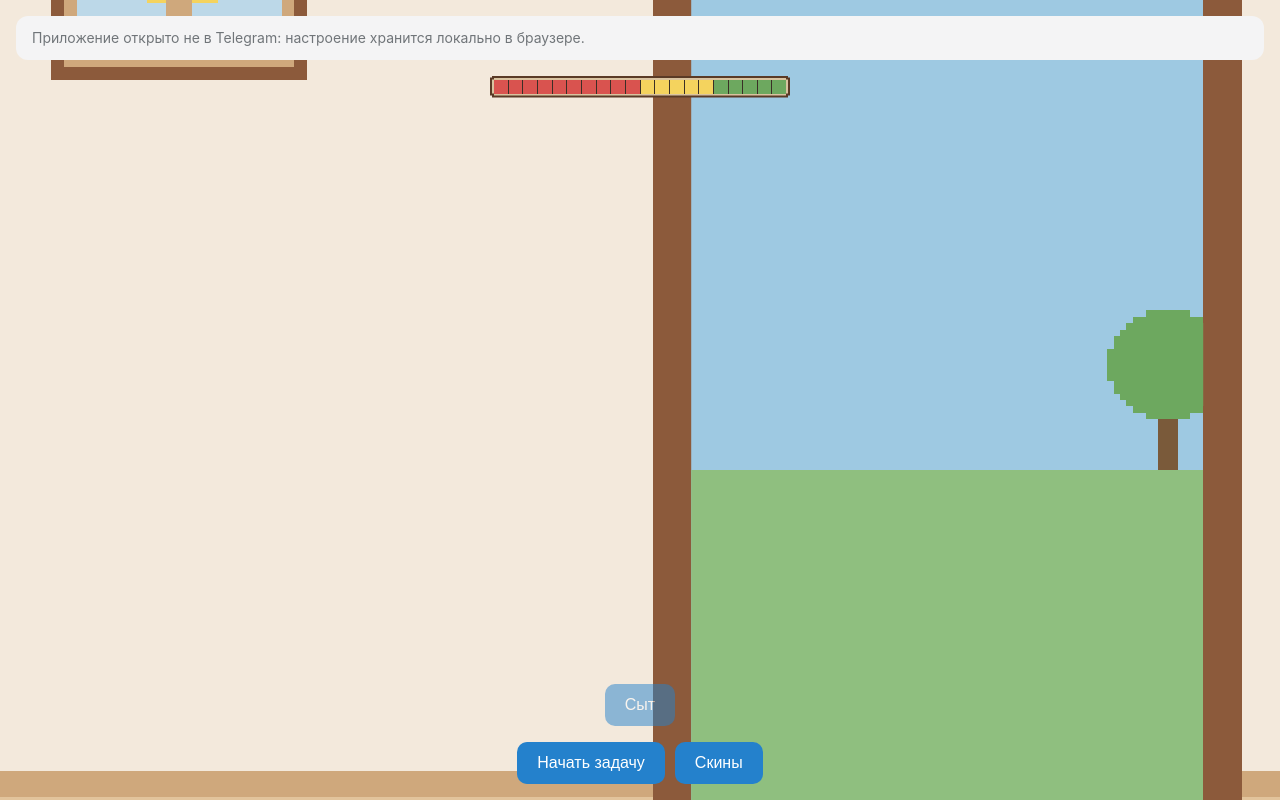
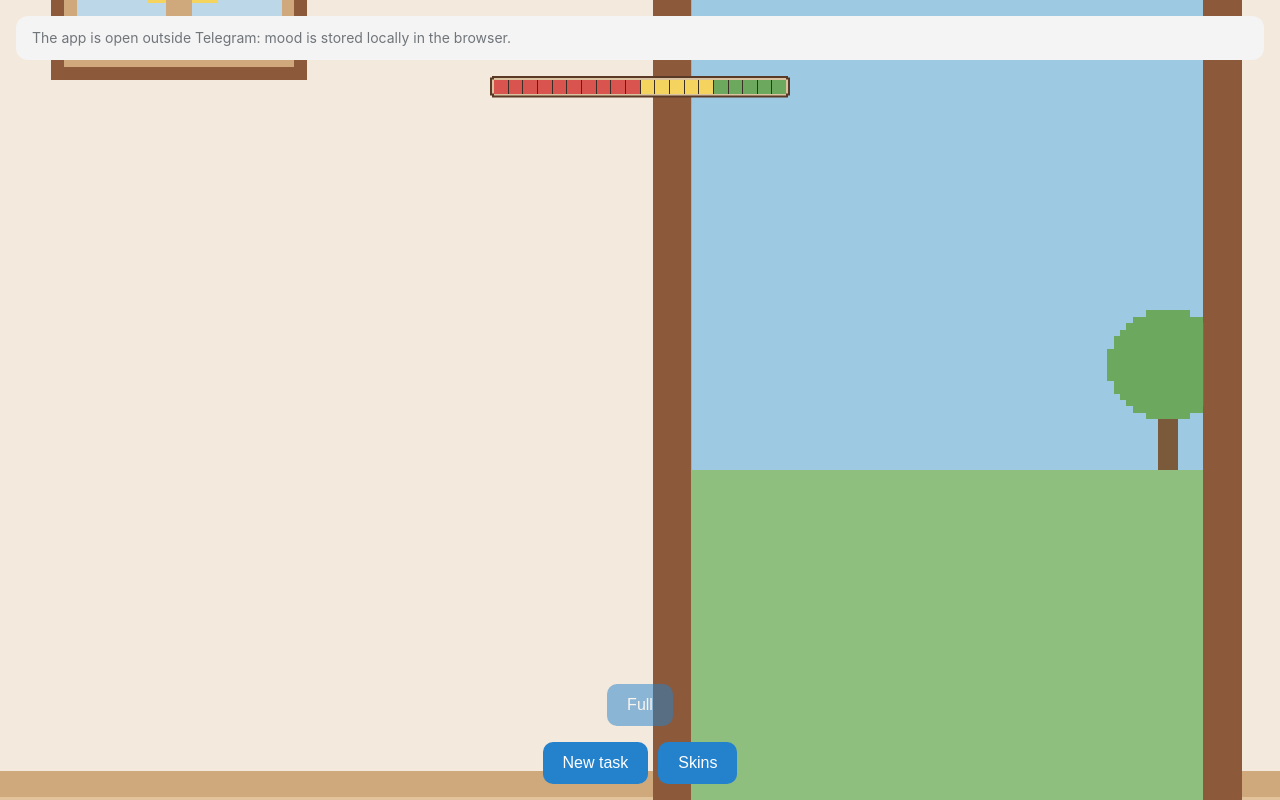
Before and after one commit to olelit/i_promise, a Vue app: page / in a window 1280 px wide. Built offline with nearby package versions, Linux system fonts and the light colour scheme.

Commit message:
Add the i18n catalog and localize the interface

```diff
--- a/src/App.vue
+++ b/src/App.vue
@@ -26,6 +26,7 @@ import {
   type TamagotchiState,
 } from './tamagotchi'
 import { loadState, saveState } from './storage'
+import { m, messages } from './i18n'
 import { pickPhrase, type PhraseEvent } from './phrases'
 import { LEAVE_MS } from './pixel/character'
 import Tamagotchi from './components/Tamagotchi.vue'
@@ -248,7 +249,7 @@ watchEffect(() => {
   if (!webApp) {
     return
   }
-  webApp.MainButton.setText(task.value === null ? 'Начать задачу' : 'Задача')
+  webApp.MainButton.setText(m(task.value === null ? messages.taskButton : messages.taskButtonActive))
   webApp.MainButton.show()
 })
 
@@ -281,7 +282,7 @@ onMounted(async () => {
     webApp.onEvent('themeChanged', applyTheme)
     webApp.MainButton.onClick(handleMainButton)
     if (hasSecondaryButton && webApp?.SecondaryButton) {
-      webApp.SecondaryButton.setText('Скины')
+      webApp.SecondaryButton.setText(m(messages.skins))
       webApp.SecondaryButton.onClick(handleSkinButton)
       webApp.SecondaryButton.show()
     }
@@ -323,7 +324,7 @@ onUnmounted(() => {
   <div class="app" :style="themeStyle">
     <RoomScene :away="away" :now="now" :animate="ready" />
     <div v-if="!inTelegram" class="banner">
-      Приложение открыто не в Telegram: настроение хранится локально в браузере.
+      {{ m(messages.banner) }}
     </div>
     <MoodIndicator :mood="current.mood" interactive @set-mood="handleSetMood" />
     <main class="content">
@@ -349,9 +350,9 @@ onUnmounted(() => {
           type="button"
           @click="task === null ? (createOpen = true) : (infoOpen = true)"
         >
-          {{ task === null ? 'Начать задачу' : 'Задача' }}
+          {{ task === null ? m(messages.taskButton) : m(messages.taskButtonActive) }}
         </button>
-        <button class="task-button" type="button" @click="skinOpen = true">Скины</button>
+        <button class="task-button" type="button" @click="skinOpen = true">{{ m(messages.skins) }}</button>
       </div>
     </main>
     <RoomScene :away="away" :now="now" front :animate="ready" />
--- a/src/components/MoodControls.vue
+++ b/src/components/MoodControls.vue
@@ -1,6 +1,6 @@
 <script setup lang="ts">
 import { computed } from 'vue'
-import { formatRemaining } from '../tamagotchi'
+import { formatRemaining, m, messages } from '../i18n'
 import { getWebApp } from '../telegram'
 
 const props = defineProps<{
@@ -13,12 +13,12 @@ const webApp = getWebApp()
 
 const feedLabel = computed(() => {
   if (props.blockReason === 'cooldown' && props.nextFeedMs !== null) {
-    return `Покормить через ${formatRemaining(props.nextFeedMs)}`
+    return m(messages.feedCooldown)(formatRemaining(props.nextFeedMs))
   }
   if (props.blockReason === 'full') {
-    return 'Сыт'
+    return m(messages.full)
   }
-  return 'ПОКОРМИТЬ'
+  return m(messages.feed)
 })
 
 function handleFeed(): void {
@@ -36,7 +36,7 @@ function handleWrapClick(): void {
 <template>
   <section class="controls">
     <p v-if="remainingMs !== null" class="away">
-      Он ушёл. Вернётся через {{ formatRemaining(remainingMs) }}
+      {{ m(messages.away)(formatRemaining(remainingMs)) }}
     </p>
     <div v-else class="feed-wrap" @click="handleWrapClick">
       <button class="feed" type="button" :disabled="blockReason !== null" @click.stop="handleFeed">
--- a/src/components/MoodIndicator.vue
+++ b/src/components/MoodIndicator.vue
@@ -2,6 +2,7 @@
 import { computed } from 'vue'
 import { MOOD_MAX, MOOD_MIN } from '../tamagotchi'
 import { PALETTE } from '../pixel/palette'
+import { m, messages } from '../i18n'
 
 const props = defineProps<{ mood: number; interactive?: boolean }>()
 const emit = defineEmits<{ setMood: [mood: number] }>()
@@ -30,7 +31,7 @@ function handleInput(event: Event): void {
       class="meter"
       role="meter"
       :aria-hidden="interactive ? 'true' : undefined"
-      aria-label="Настроение"
+      :aria-label="m(messages.mood)"
       :aria-valuemin="MOOD_MIN"
       :aria-valuemax="MOOD_MAX"
       :aria-valuenow="Math.round(mood)"
@@ -54,7 +55,7 @@ function handleInput(event: Event): void {
       :max="MOOD_MAX"
       step="1"
       :value="Math.round(mood)"
-      aria-label="Настроение"
+      :aria-label="m(messages.mood)"
       @input="handleInput"
     />
   </div>
--- a/src/components/SkinDialog.vue
+++ b/src/components/SkinDialog.vue
@@ -3,6 +3,7 @@ import Modal from './Modal.vue'
 import PixelSprite from './PixelSprite.vue'
 import { characterMap } from '../pixel/character'
 import { SKINS, skinColors } from '../pixel/skins'
+import { m, messages, skinName } from '../i18n'
 import type { SkinId } from '../tamagotchi'
 
 defineProps<{ selected: SkinId }>()
@@ -12,7 +13,7 @@ const portrait = characterMap('happy', 0)
 </script>
 
 <template>
-  <Modal title="Скины" @close="emit('close')">
+  <Modal :title="m(messages.skins)" @close="emit('close')">
     <div class="skins">
       <button
         v-for="skin in SKINS"
@@ -26,7 +27,7 @@ const portrait = characterMap('happy', 0)
         <svg class="preview" viewBox="0 0 48 48" aria-hidden="true">
           <PixelSprite :map="portrait" :palette="skinColors(skin.id)" />
         </svg>
-        <span class="name">{{ skin.name }}</span>
+        <span class="name">{{ skinName(skin.id) }}</span>
       </button>
     </div>
   </Modal>
--- a/src/components/TaskCreateDialog.vue
+++ b/src/components/TaskCreateDialog.vue
@@ -1,6 +1,7 @@
 <script setup lang="ts">
 import { computed, ref } from 'vue'
 import { TASK_DESCRIPTION_MAX, TASK_MAX_HOURS, TASK_MIN_HOURS } from '../tamagotchi'
+import { m, messages } from '../i18n'
 import Modal from './Modal.vue'
 
 const emit = defineEmits<{ start: [input: { hours: number; description: string }]; close: [] }>()
@@ -28,23 +29,23 @@ function submit(): void {
 </script>
 
 <template>
-  <Modal title="Начать задачу" @close="emit('close')">
+  <Modal :title="m(messages.newTaskTitle)" @close="emit('close')">
     <label class="field">
-      <span>Сколько часов</span>
+      <span>{{ m(messages.hoursLabel) }}</span>
       <input v-model.number="hours" type="number" :min="TASK_MIN_HOURS" :max="TASK_MAX_HOURS" step="1" />
     </label>
     <label class="field">
-      <span>Краткое описание</span>
+      <span>{{ m(messages.descriptionLabel) }}</span>
       <input
         v-model="description"
         type="text"
         :maxlength="TASK_DESCRIPTION_MAX"
-        placeholder="Что нужно сделать?"
+        :placeholder="m(messages.descriptionPlaceholder)"
       />
     </label>
     <div class="actions">
-      <button class="secondary" type="button" @click="emit('close')">Отмена</button>
-      <button class="primary" type="button" :disabled="!valid" @click="submit">Начать</button>
+      <button class="secondary" type="button" @click="emit('close')">{{ m(messages.cancel) }}</button>
+      <button class="primary" type="button" :disabled="!valid" @click="submit">{{ m(messages.start) }}</button>
     </div>
   </Modal>
 </template>
--- /dev/null
+++ b/src/i18n.ts
@@ -0,0 +1,95 @@
+import { getWebApp } from './telegram'
+import type { SkinId } from './tamagotchi'
+
+export type Locale = 'ru' | 'en'
+
+function detectLocale(): Locale {
+  const code =
+    getWebApp()?.initDataUnsafe?.user?.language_code ??
+    (typeof navigator === 'undefined' ? '' : navigator.language)
+  return code.toLowerCase().startsWith('ru') ? 'ru' : 'en'
+}
+
+export const locale: Locale = detectLocale()
+
+export function m<T>(entry: { ru: T; en: T }): T {
+  return locale === 'ru' ? entry.ru : entry.en
+}
+
+export const messages = {
+  banner: {
+    ru: 'Приложение открыто не в Telegram: настроение хранится локально в браузере.',
+    en: 'The app is open outside Telegram: mood is stored locally in the browser.',
+  },
+  taskButton: { ru: 'Начать задачу', en: 'New task' },
+  taskButtonActive: { ru: 'Задача', en: 'Task' },
+  skins: { ru: 'Скины', en: 'Skins' },
+  feed: { ru: 'ПОКОРМИТЬ', en: 'FEED' },
+  full: { ru: 'Сыт', en: 'Full' },
+  feedCooldown: {
+    ru: (time: string) => `Покормить через ${time}`,
+    en: (time: string) => `Feed in ${time}`,
+  },
+  away: {
+    ru: (time: string) => `Он ушёл. Вернётся через ${time}`,
+    en: (time: string) => `It's away. Back in ${time}`,
+  },
+  mood: { ru: 'Настроение', en: 'Mood' },
+  newTaskTitle: { ru: 'Начать задачу', en: 'New task' },
+  hoursLabel: { ru: 'Сколько часов', en: 'Hours' },
+  descriptionLabel: { ru: 'Краткое описание', en: 'Short description' },
+  descriptionPlaceholder: { ru: 'Что нужно сделать?', en: 'What needs doing?' },
+  cancel: { ru: 'Отмена', en: 'Cancel' },
+  start: { ru: 'Начать', en: 'Start' },
+  taskTitle: { ru: 'Задача', en: 'Task' },
+  remaining: {
+    ru: (time: string) => `Осталось: ${time}`,
+    en: (time: string) => `Left: ${time}`,
+  },
+  overdue: { ru: 'Просрочено', en: 'Overdue' },
+  taskHours: {
+    ru: (hours: number) => `Часов: ${hours}`,
+    en: (hours: number) => `Hours: ${hours}`,
+  },
+  taskExtensions: {
+    ru: (count: number) => `Продлений: ${count}`,
+    en: (count: number) => `Extensions: ${count}`,
+  },
+  done: { ru: 'Выполнено', en: 'Done' },
+  extend: { ru: '+1 час', en: '+1 hour' },
+  abandon: { ru: 'Отказаться', en: 'Abandon' },
+  abandonConfirm: { ru: 'Точно отказаться?', en: 'Abandon for sure?' },
+  close: { ru: 'Закрыть', en: 'Close' },
+  lessThanMinute: { ru: 'меньше минуты', en: 'less than a minute' },
+  minutes: {
+    ru: (count: number) => `${count} мин`,
+    en: (count: number) => `${count} min`,
+  },
+  hoursMinutes: {
+    ru: (hours: number, minutes: number) => `${hours} ч ${minutes} мин`,
+    en: (hours: number, minutes: number) => `${hours} h ${minutes} min`,
+  },
+}
+
+export const SKIN_NAMES: Record<SkinId, { ru: string; en: string }> = {
+  classic: { ru: 'Классика', en: 'Classic' },
+  sky: { ru: 'Небо', en: 'Sky' },
+  rose: { ru: 'Роза', en: 'Rose' },
+}
+
+export function skinName(id: SkinId): string {
+  return m(SKIN_NAMES[id])
+}
+
+export function formatRemaining(ms: number): string {
+  const minutes = Math.max(0, Math.ceil(ms / 60_000))
+  if (minutes < 1) {
+    return m(messages.lessThanMinute)
+  }
+  const hours = Math.floor(minutes / 60)
+  const rest = minutes % 60
+  if (hours === 0) {
+    return m(messages.minutes)(rest)
+  }
+  return m(messages.hoursMinutes)(hours, rest)
+}
--- a/src/pixel/skins.ts
+++ b/src/pixel/skins.ts
@@ -2,24 +2,20 @@ import type { SkinId } from '../tamagotchi'
 
 export interface Skin {
   id: SkinId
-  name: string
   colors: Record<string, string>
 }
 
 export const SKINS: Skin[] = [
   {
     id: 'classic',
-    name: 'Классика',
     colors: { g: '#7ec8a9', l: '#a8dcc0', b: '#f4a3a3', d: '#2f4f43' },
   },
   {
     id: 'sky',
-    name: 'Небо',
     colors: { g: '#7fa9c9', l: '#a9c9dc', b: '#f4a3a3', d: '#2f4354' },
   },
   {
     id: 'rose',
-    name: 'Роза',
     colors: { g: '#d98ca6', l: '#ecc0cd', b: '#b5657f', d: '#542f3f' },
   },
 ]
--- a/src/tamagotchi.ts
+++ b/src/tamagotchi.ts
@@ -193,16 +193,3 @@ export function extendTask(state: TamagotchiState, now: number): TamagotchiState
 export function abandonTask(state: TamagotchiState, now: number): TamagotchiState {
   return { ...state, mood: 0, lastSeen: now, task: null }
 }
-
-export function formatRemaining(ms: number): string {
-  const minutes = Math.max(0, Math.ceil(ms / 60_000))
-  if (minutes < 1) {
-    return 'меньше минуты'
-  }
-  const hours = Math.floor(minutes / 60)
-  const rest = minutes % 60
-  if (hours === 0) {
-    return `${rest} мин`
-  }
-  return `${hours} ч ${rest} мин`
-}
```
Also changed, not shown: src/components/TaskInfoDialog.vue (+12 -9 lines), 1 other file (tests, documents, lock files or other folders).
